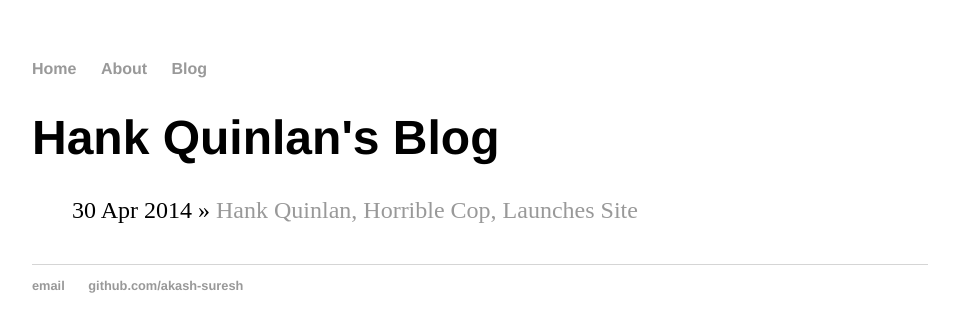
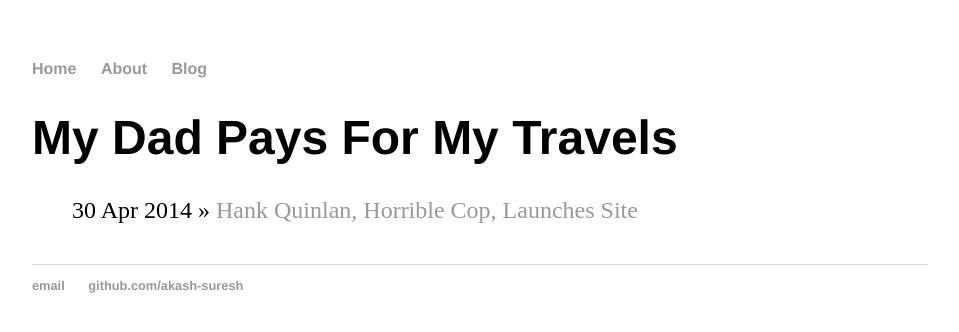
Before and after one commit to akash-suresh/travel-blog, a Jekyll site: the page built from blog/index.html, in a window 1280 px wide. Shown: the top 332 px of the page, without its empty margins (160-1119 px from the left). Built offline with Jekyll 4.4.1, drawn with Linux system fonts in a browser that asks for light colours.

Commit message:
Update index.html

```diff
--- a/blog/index.html
+++ b/blog/index.html
@@ -1,6 +1,6 @@
 ---
 layout: default
-title: Hank Quinlan's Blog
+title: My Dad Pays For My Travels
 ---
 	<h1>{{ page.title }}</h1>
 	<ul class="posts">
```
